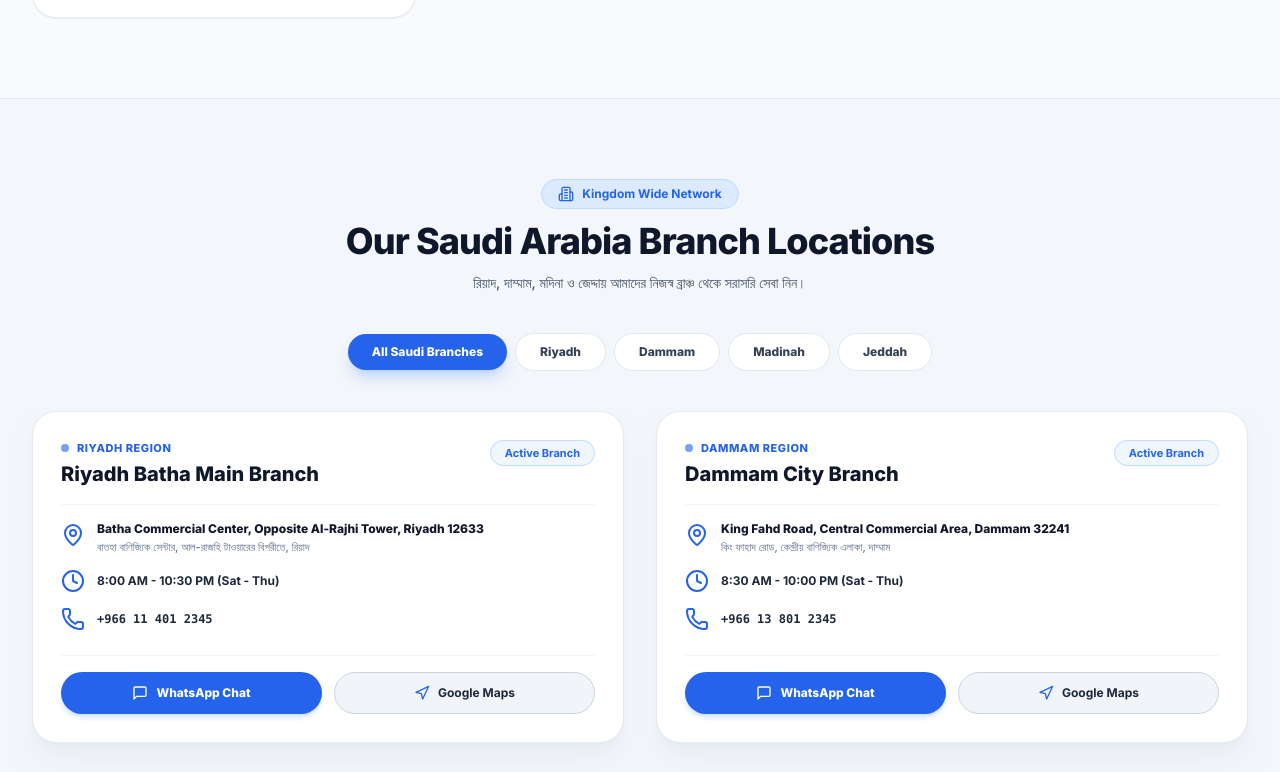
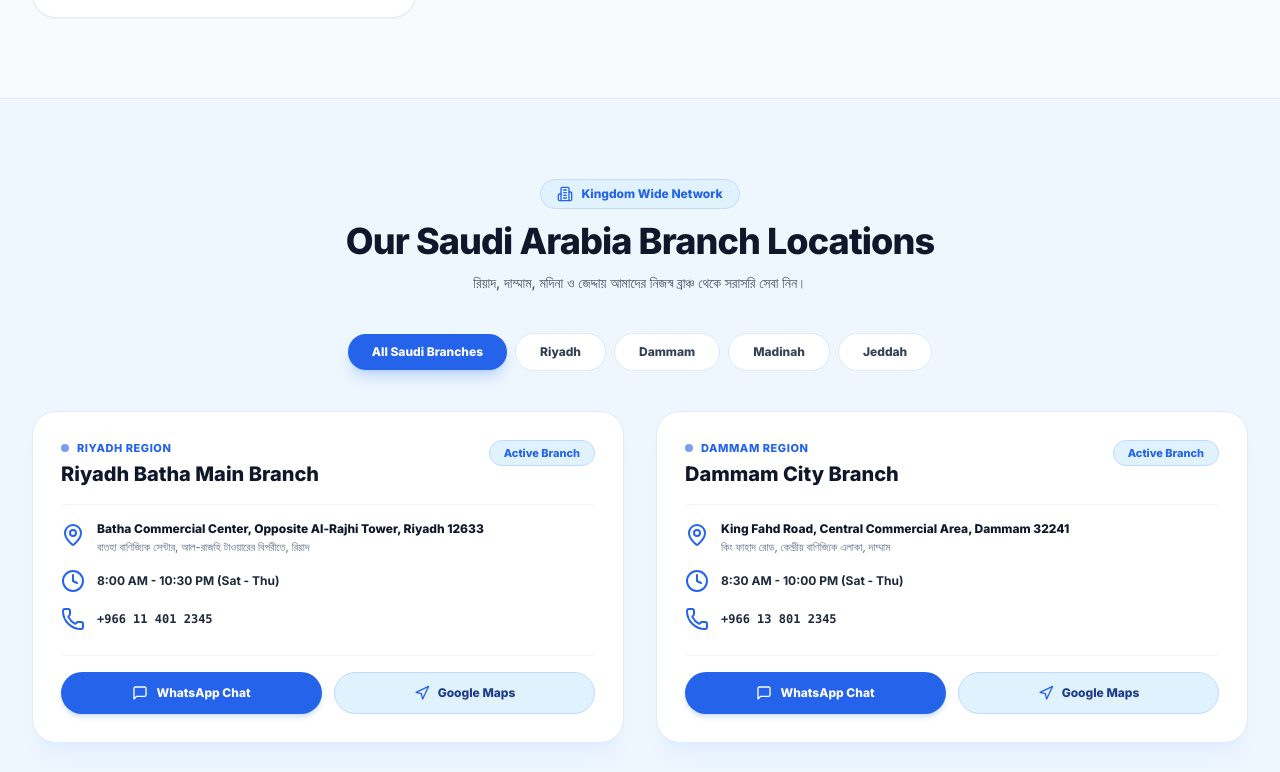
Before and after one commit to ihmunna1234/bin-mishal, a Next.js app: page / in a window 1280 px wide. Shown: the part 3048-3820 px from the top of the page. Built offline with nearby package versions, Linux system fonts and the light colour scheme.

Commit message:
style: apply soft ice-blue (#e0f2fe) as secondary accent color across light theme UI

```diff
--- a/src/app/globals.css
+++ b/src/app/globals.css
@@ -7,8 +7,8 @@
     --color-azure-primary: #2563eb;
     --color-azure-dark: #1d4ed8;
     --color-azure-deep: #1e3a8a;
-    --color-emerald-primary: #0F6C44;
-    --color-gold-accent: #D4AF37;
+    --color-secondary-ice: #e0f2fe;
+    --color-secondary-ice-light: #f0f9ff;
     --color-slate-dark: #0f172a;
     --color-off-white: #f8fafc;
   }
@@ -18,13 +18,17 @@
   }
 }
 
-/* SkyWings / Azure Electric Color Theme Utilities */
+/* SkyWings / Azure Electric & Ice Blue Secondary Color Theme Utilities */
 .bg-azure-primary {
   background-color: #2563eb;
 }
 
 .bg-azure-dark {
   background-color: #1d4ed8;
+}
+
+.bg-secondary-ice {
+  background-color: #e0f2fe;
 }
 
 .text-azure-primary {
@@ -37,6 +41,11 @@
 
 .azure-gradient-bg {
   background: linear-gradient(135deg, #3b82f6 0%, #2563eb 50%, #1d4ed8 100%);
+}
+
+.secondary-ice-card {
+  background-color: #e0f2fe;
+  border: 1px solid #bae6fd;
 }
 
 .azure-gradient-text {
@@ -57,10 +66,10 @@
 }
 
 .glass-panel-azure {
-  background: linear-gradient(135deg, rgba(224, 242, 254, 0.9) 0%, rgba(240, 249, 255, 0.95) 100%);
+  background: linear-gradient(135deg, rgba(224, 242, 254, 0.95) 0%, rgba(240, 249, 255, 0.98) 100%);
   backdrop-filter: blur(16px);
   -webkit-backdrop-filter: blur(16px);
-  border: 1px solid rgba(186, 230, 253, 0.8);
+  border: 1px solid rgba(186, 230, 253, 0.9);
 }
 
 /* Scrollbar Customization */
--- a/src/components/home/BranchFinder.tsx
+++ b/src/components/home/BranchFinder.tsx
@@ -83,11 +83,11 @@ export default function BranchFinder() {
       : branchesData.filter((b) => b.city === selectedCity);
 
   return (
-    <section id="branches" className="py-20 bg-slate-100/70 border-t border-slate-200 relative text-slate-900">
+    <section id="branches" className="py-20 bg-[#e0f2fe]/40 border-t border-blue-100 relative text-slate-900">
       <div className="max-w-7xl mx-auto px-4 sm:px-6 lg:px-8">
         {/* Section Header */}
         <div className="text-center max-w-3xl mx-auto space-y-3 mb-10">
-          <div className="inline-flex items-center gap-2 px-4 py-1.5 rounded-full bg-blue-100 text-[#2563eb] text-xs font-bold border border-blue-200">
+          <div className="inline-flex items-center gap-2 px-4 py-1.5 rounded-full bg-[#e0f2fe] text-[#2563eb] text-xs font-extrabold border border-blue-200 shadow-2xs">
             <Building2 className="w-4 h-4 text-[#2563eb]" />
             <span>Kingdom Wide Network</span>
           </div>
@@ -99,7 +99,7 @@ export default function BranchFinder() {
           </p>
         </div>
 
-        {/* City Filter Tabs */}
+        {/* City Filter Tabs with Ice Blue Secondary Accent */}
         <div className="flex flex-wrap items-center justify-center gap-2 mb-10">
           {['All', 'Riyadh', 'Dammam', 'Madinah', 'Jeddah'].map((city) => (
             <button
@@ -108,7 +108,7 @@ export default function BranchFinder() {
               className={`px-6 py-2.5 rounded-full text-xs font-extrabold transition-all cursor-pointer ${
                 selectedCity === city
                   ? 'bg-[#2563eb] text-white shadow-lg shadow-blue-500/25'
-                  : 'bg-white hover:bg-slate-50 text-slate-700 border border-slate-200 shadow-2xs'
+                  : 'bg-white hover:bg-[#e0f2fe] text-slate-700 border border-blue-100 shadow-2xs'
               }`}
             >
               {city === 'All' ? 'All Saudi Branches' : city}
@@ -121,7 +121,7 @@ export default function BranchFinder() {
           {filteredBranches.map((branch) => (
             <div
               key={branch.id}
-              className="rounded-3xl bg-white border border-slate-200/90 p-7 hover:border-[#2563eb] transition-all duration-300 flex flex-col justify-between shadow-xl shadow-slate-200/50"
+              className="rounded-3xl bg-white border border-blue-100/90 p-7 hover:border-[#2563eb] transition-all duration-300 flex flex-col justify-between shadow-xl shadow-blue-500/5"
             >
               <div>
                 {/* Branch Header */}
@@ -136,7 +136,7 @@ export default function BranchFinder() {
                     <h3 className="text-xl font-extrabold text-slate-900">{branch.name}</h3>
                   </div>
 
-                  <span className="px-3.5 py-1 rounded-full bg-blue-50 text-[#2563eb] text-[11px] font-bold border border-blue-200 shrink-0">
+                  <span className="px-3.5 py-1 rounded-full bg-[#e0f2fe] text-[#2563eb] text-[11px] font-extrabold border border-blue-200 shrink-0">
                     Active Branch
                   </span>
                 </div>
@@ -181,7 +181,7 @@ export default function BranchFinder() {
                   href={branch.googleMapsUrl}
                   target="_blank"
                   rel="noopener noreferrer"
-                  className="flex items-center justify-center gap-2 py-3 px-4 rounded-full bg-slate-100 hover:bg-slate-200 text-slate-800 font-bold text-xs border border-slate-300 transition-colors"
+                  className="flex items-center justify-center gap-2 py-3 px-4 rounded-full bg-[#e0f2fe] hover:bg-[#bae6fd] text-[#1e3a8a] font-extrabold text-xs border border-blue-200 transition-colors"
                 >
                   <Navigation className="w-4 h-4 text-[#2563eb]" />
                   <span>Google Maps</span>
--- a/tailwind.config.ts
+++ b/tailwind.config.ts
@@ -11,15 +11,21 @@ const config: Config = {
       colors: {
         azure: {
           50: '#f0f9ff',
-          100: '#e0f2fe',
+          100: '#e0f2fe', // Soft Ice Blue Secondary Color from User Swatch
           200: '#bae6fd',
           300: '#7dd3fc',
           400: '#38bdf8',
-          500: '#2563eb', // Electric Vibrant Blue from design
+          500: '#2563eb', // Electric Azure Primary Blue
           600: '#1d4ed8',
           700: '#1e40af',
           800: '#1e3a8a',
           900: '#0f172a',
+        },
+        secondarySky: {
+          50: '#f8fafc',
+          100: '#e0f2fe', // Secondary Color
+          200: '#bae6fd',
+          300: '#93c5fd',
         },
         saudi: {
           emerald: '#0F6C44',
```
